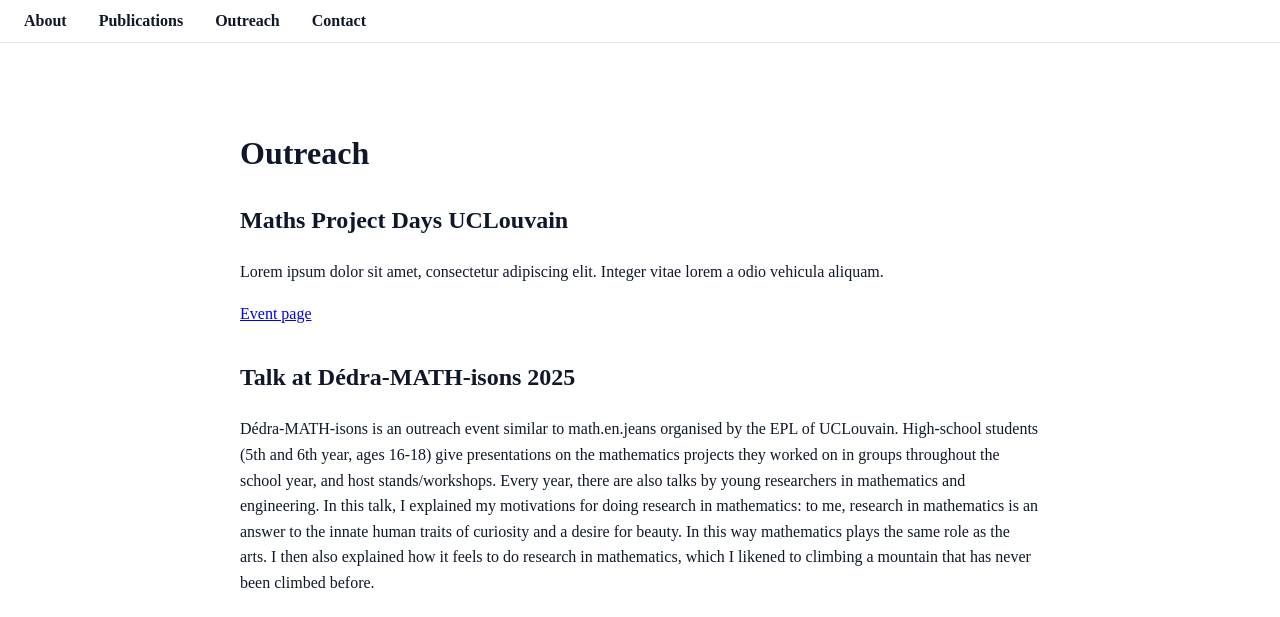
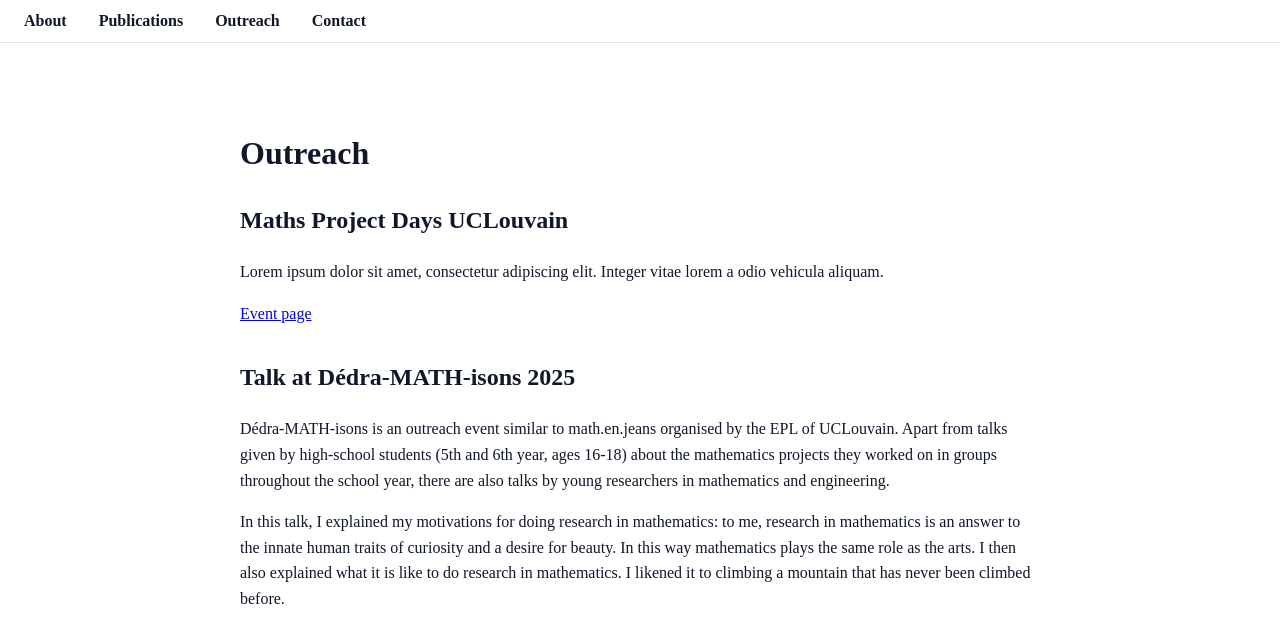
Before and after one commit to robynn-corveleyn/robynn-corveleyn.github.io, a Jekyll site: the page built from outreach/index.md, in a window 1280 px wide, cut to the strip 0-617 px from the top of the page. Built offline with Jekyll 4.4.1, drawn with Linux system fonts in a browser that asks for light colours.

Commit message:
Update index.md

```diff
--- a/outreach/index.md
+++ b/outreach/index.md
@@ -14,7 +14,8 @@
 
     <section>
       <h2>Talk at Dédra-MATH-isons 2025</h2>
-      <p>Dédra-MATH-isons is an outreach event similar to math.en.jeans organised by the EPL of UCLouvain. High-school students (5th and 6th year, ages 16-18) give presentations on the mathematics projects they worked on in groups throughout the school year, and host stands/workshops. Every year, there are also talks by young researchers in mathematics and engineering. In this talk, I explained my motivations for doing research in mathematics: to me, research in mathematics is an answer to the innate human traits of curiosity and a desire for beauty. In this way mathematics plays the same role as the arts. I then also explained how it feels to do research in mathematics, which I likened to climbing a mountain that has never been climbed before. </p>
+      <p>Dédra-MATH-isons is an outreach event similar to math.en.jeans organised by the EPL of UCLouvain. Apart from talks given by high-school students (5th and 6th year, ages 16-18) about the mathematics projects they worked on in groups throughout the school year, there are also talks by young researchers in mathematics and engineering. </p>
+      <p> In this talk, I explained my motivations for doing research in mathematics: to me, research in mathematics is an answer to the innate human traits of curiosity and a desire for beauty. In this way mathematics plays the same role as the arts. I then also explained what it is like to do research in mathematics. I likened it to climbing a mountain that has never been climbed before. </p>
       <a href="https://www.uclouvain.be/fr/facultes/epl/dedra-math-isons" target="_blank" rel="noopener">Event page</a>
 
 
```
